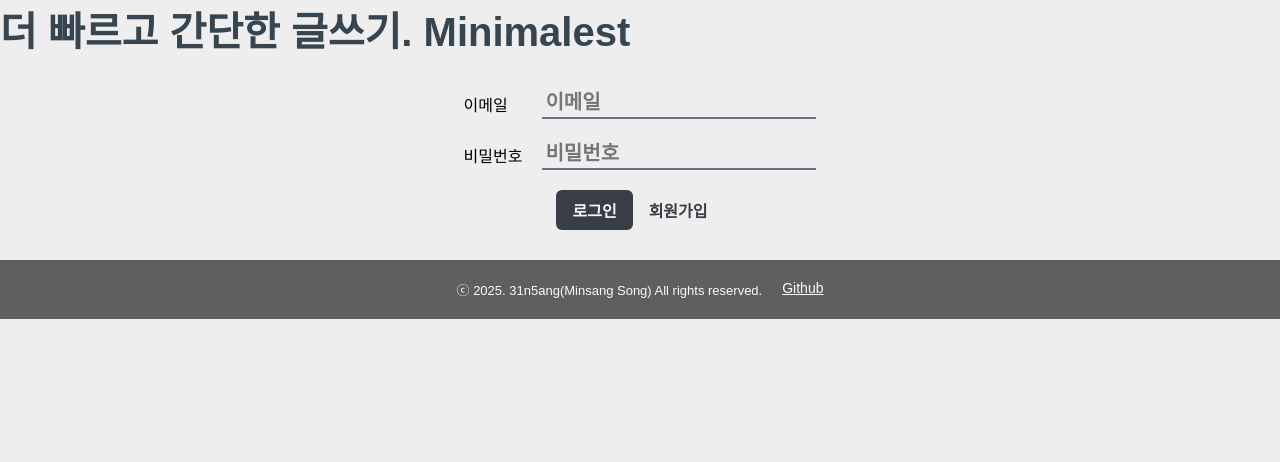
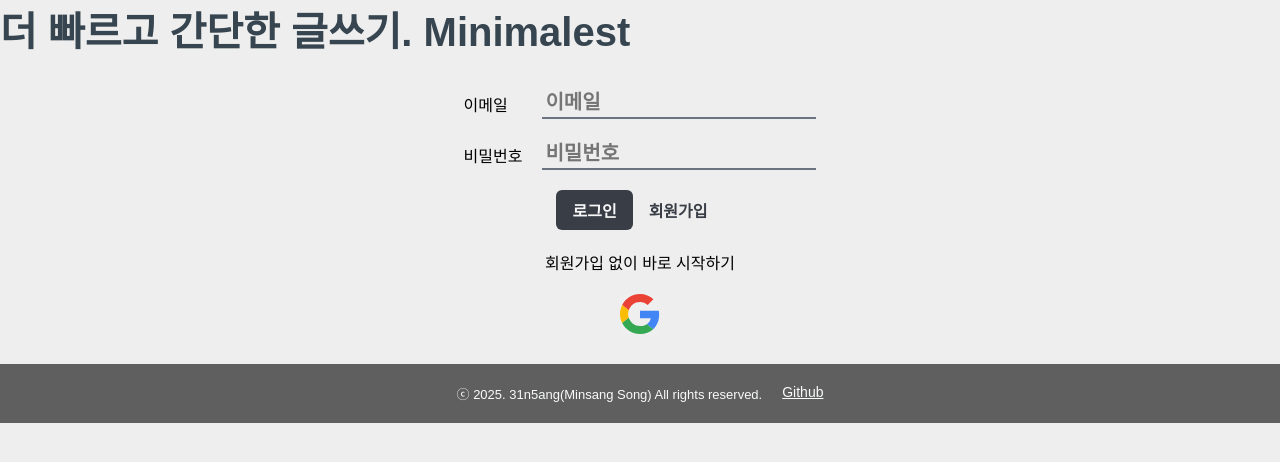
Before and after one commit to minimal-est/MINIMALEST_CLIENT, a React (Vite) app: page /login in a window 1280 px wide. Shown: the top 462 px of the page. Built offline with nearby package versions, Linux system fonts and the light colour scheme; a web font is replaced by a local one.

Commit message:
feat: 구글로 바로시작 기능 추가 및 요청 API 변경

```diff
--- /dev/null
+++ b/src/components/Button/GoogleIconButton.tsx
@@ -0,0 +1,64 @@
+import styled from "styled-components";
+import React from "react";
+
+type Props = React.ButtonHTMLAttributes<HTMLButtonElement>
+
+const StyledGoogleIconButton = styled.button`
+    -moz-user-select: none;
+    -webkit-user-select: none;
+    -ms-user-select: none;
+    -webkit-appearance: none;
+    background-image: none;
+    border: none;
+    -webkit-border-radius: 4px;
+    -webkit-box-sizing: border-box;
+    box-sizing: border-box;
+    color: #1f1f1f;
+    cursor: pointer;
+    font-family: 'Roboto', arial, sans-serif;
+    font-size: 14px;
+    height: 40px;
+    letter-spacing: 0.25px;
+    outline: none;
+    overflow: hidden;
+    padding: 0;
+    position: relative;
+    text-align: center;
+    -webkit-transition: background-color .218s, border-color .218s, box-shadow .218s;
+    transition: background-color .218s, border-color .218s, box-shadow .218s;
+    vertical-align: middle;
+    white-space: nowrap;
+    width: 40px;
+    max-width: 400px;
+    min-width: min-content;
+`;
+
+const GoogleIconButton = (props: Props) => {
+    return (
+        <StyledGoogleIconButton className="gsi-material-button" {...props} >
+            <div className="gsi-material-button-state"></div>
+            <div className="gsi-material-button-content-wrapper">
+                <div className="gsi-material-button-icon">
+                    <svg version="1.1"
+                         xmlns="http://www.w3.org/2000/svg"
+                         viewBox="0 0 48 48"
+                         xmlnsXlink="http://www.w3.org/1999/xlink"
+                         style={{display: 'block'}}>
+                        <path fill="#EA4335"
+                              d="M24 9.5c3.54 0 6.71 1.22 9.21 3.6l6.85-6.85C35.9 2.38 30.47 0 24 0 14.62 0 6.51 5.38 2.56 13.22l7.98 6.19C12.43 13.72 17.74 9.5 24 9.5z"></path>
+                        <path fill="#4285F4"
+                              d="M46.98 24.55c0-1.57-.15-3.09-.38-4.55H24v9.02h12.94c-.58 2.96-2.26 5.48-4.78 7.18l7.73 6c4.51-4.18 7.09-10.36 7.09-17.65z"></path>
+                        <path fill="#FBBC05"
+                              d="M10.53 28.59c-.48-1.45-.76-2.99-.76-4.59s.27-3.14.76-4.59l-7.98-6.19C.92 16.46 0 20.12 0 24c0 3.88.92 7.54 2.56 10.78l7.97-6.19z"></path>
+                        <path fill="#34A853"
+                              d="M24 48c6.48 0 11.93-2.13 15.89-5.81l-7.73-6c-2.15 1.45-4.92 2.3-8.16 2.3-6.26 0-11.57-4.22-13.47-9.91l-7.98 6.19C6.51 42.62 14.62 48 24 48z"></path>
+                        <path fill="none" d="M0 0h48v48H0z"></path>
+                    </svg>
+                </div>
+                <span style={{display: 'none'}}>Continue with Google</span>
+            </div>
+        </StyledGoogleIconButton>
+    )
+}
+
+export default GoogleIconButton;
--- a/src/components/Form/JoinForm.tsx
+++ b/src/components/Form/JoinForm.tsx
@@ -21,6 +21,7 @@
 import {IValidationError} from "../../interfaces/dto/IValidationError.ts";
 import {SubmitHandler, useForm} from "react-hook-form";
 import {IMemberJoinRequest} from "../../interfaces/dto/IMemberJoinRequest.ts";
+import {IAuthType} from "../../interfaces/dto/IAuthType.ts";
 
 const ProfilePreviewWrapper = styled.div`
     display: flex;
@@ -108,7 +109,13 @@
 
     const onSubmit: SubmitHandler<IMemberJoinRequest> = (data) => {
         const loadingToastId = toast.loading('가입 진행 중입니다..');
-        mutate(data, {
+
+        const requestData = {
+            ...data,
+            authType: IAuthType.JWT,
+        }
+
+        mutate(requestData, {
             onSuccess: () => {
                 toast.update(loadingToastId, {
                     render: '가입 성공! 🎉',
@@ -142,6 +149,12 @@
 
                 if (error.status === 409) {
                     message = '이메일 또는 대표이름이 이미 존재합니다!';
+                }
+
+                if (error.status === 500) {
+                    if (error.response && error.response.data.message) {
+                        message = error.response.data.message;
+                    }
                 }
 
                 toast.update(loadingToastId, {
--- a/src/components/Form/LoginForm.tsx
+++ b/src/components/Form/LoginForm.tsx
@@ -17,6 +17,8 @@
 import {AxiosError} from "axios";
 import {IApiResponse} from "../../interfaces/dto/IApiResponse.ts";
 import {IValidationError} from "../../interfaces/dto/IValidationError.ts";
+import GoogleIconButton from "../Button/GoogleIconButton.tsx";
+import {IAuthType} from "../../interfaces/dto/IAuthType.ts";
 
 const LoginForm = () => {
     const {
@@ -34,9 +36,14 @@
     }
 
     const onSubmit: SubmitHandler<ILoginRequest> = (data) => {
-        const loadingToastId = toast.loading('잠시만 기다려주세요..')
+        const loadingToastId = toast.loading('잠시만 기다려주세요..');
 
-        mutate(data, {
+        const requestData = {
+            ...data,
+            authType: IAuthType.JWT,
+        }
+
+        mutate(requestData, {
                 onSuccess: () => {
                     toast.update(loadingToastId, {
                         render: `성공적으로 로그인 되었습니다!`,
@@ -74,6 +81,20 @@
                 }
             }
         )
+    }
+
+    const onClickGoogleIcon = () => {
+        const requestGoogleOAuthUri = `https://accounts.google.com/o/oauth2/auth?client_id=629220996636-524ubcma8j4bkjmfaq4dd1jeehjebe71.apps.googleusercontent.com&redirect_uri=http://localhost:8080/api/auth/oauth/google&response_type=code&scope=openid%20email%20profile`;
+
+        const requestGoogleOAuth = async () => {
+            try {
+                window.location.href = requestGoogleOAuthUri;
+            } catch (e) {
+                console.error(e);
+            }
+        }
+
+        requestGoogleOAuth();
     }
 
     return (
@@ -124,6 +145,12 @@
                     회원가입
                 </Button>
             </ButtonGroup>
+            <div>
+                회원가입 없이 바로 시작하기
+            </div>
+            <ButtonGroup>
+                <GoogleIconButton type="button" onClick={onClickGoogleIcon} />
+            </ButtonGroup>
         </FormWrapper>
     )
 }
--- a/src/hooks/api/useAuthLogin.tsx
+++ b/src/hooks/api/useAuthLogin.tsx
@@ -7,7 +7,7 @@
 import {IValidationError} from "../../interfaces/dto/IValidationError.ts";
 
 const fetchAuthLogin = async (loginRequest: ILoginRequest) => {
-    const response = await instance.post<IApiResponse<ILoginRequest>>('/api/auth/login', loginRequest);
+    const response = await instance.post<IApiResponse<ILoginRequest>>('/api/auth/token', loginRequest);
     const accessToken = response.headers['minimalest-access-token'];
     localStorage.setItem('accessToken', accessToken);
     return response.data['data']!;
--- /dev/null
+++ b/src/interfaces/dto/IAuthType.ts
@@ -0,0 +1,4 @@
+export enum IAuthType {
+    JWT = 'JWT',
+    GOOGLE = 'GOOGLE',
+}
--- a/src/interfaces/dto/ILoginRequest.ts
+++ b/src/interfaces/dto/ILoginRequest.ts
@@ -1,4 +1,7 @@
+import {IAuthType} from "./IAuthType.ts";
+
 export interface ILoginRequest {
     email: string;
     rawPassword: string;
+    authType: IAuthType;
 }
--- a/src/interfaces/dto/IMemberJoinRequest.ts
+++ b/src/interfaces/dto/IMemberJoinRequest.ts
@@ -1,3 +1,5 @@
+import {IAuthType} from "./IAuthType.ts";
+
 export interface IMemberJoinRequest {
     username: string;
 
@@ -6,4 +8,6 @@
     email: string;
 
     profileImageUrl: string;
+
+    authType: IAuthType;
 }
--- a/src/utils/fetchEmailFromToken.ts
+++ b/src/utils/fetchEmailFromToken.ts
@@ -6,7 +6,7 @@
 
     if (!accessToken) {
         try {
-            const refreshResponse = await instance.post('/api/auth/refresh');
+            const refreshResponse = await instance.post('/api/auth/token/refresh');
             const newAccessToken = refreshResponse.headers['minimalest-access-token'];
             localStorage.setItem('accessToken', newAccessToken);
             console.log('AccessToken을 임의적으로 재발급 받았음');
--- a/src/utils/instance.ts
+++ b/src/utils/instance.ts
@@ -33,13 +33,13 @@
         if (status === 401 && !originalRequest._retry) {
             originalRequest._retry = true;
 
-            if (originalRequest.url === '/api/auth/refresh') {
+            if (originalRequest.url === '/api/auth/token/refresh') {
                 return Promise.reject(error);
             }
 
             try {
                 // Refresh Token 활용하여 Access Token 재발급 시도
-                const refreshResponse = await instance.post('/api/auth/refresh');
+                const refreshResponse = await instance.post('/api/auth/token/refresh');
                 const newAccessToken = refreshResponse.headers['minimalest-access-token'];
 
                 localStorage.setItem('accessToken', newAccessToken);
```
